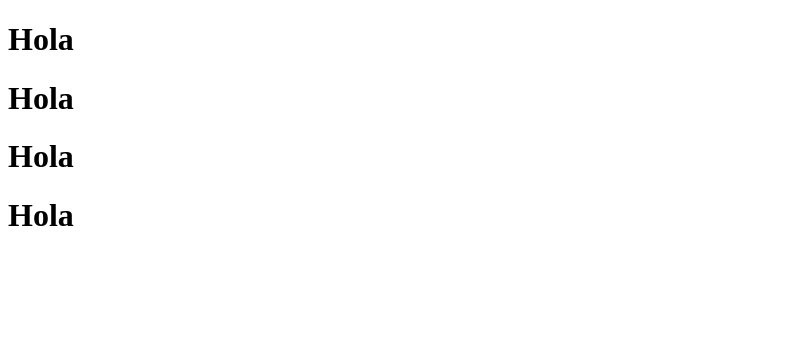
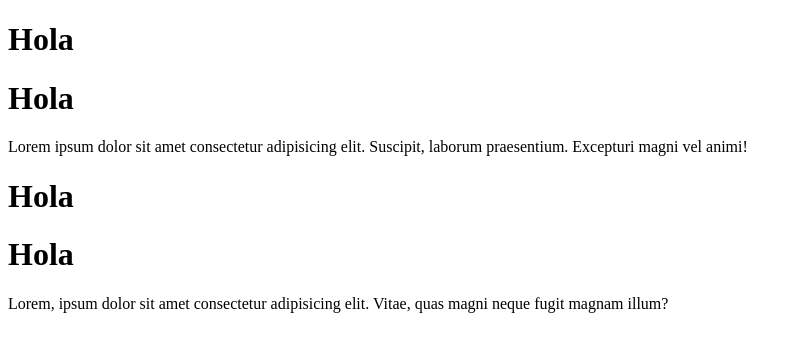
Before and after one commit to AlbeiroMuriel/repaso-hoy, a plain HTML site: page index.html in a window 1280 px wide. Shown: the whole page, without its empty margins (0-801 px from the left). Drawn offline with Linux system fonts and the light colour scheme.

Commit message:
v2 commit

```diff
--- a/index.html
+++ b/index.html
@@ -9,7 +9,9 @@
 <body>
     <h1>Hola</h1>
     <h1>Hola</h1>
+    <p>Lorem ipsum dolor sit amet consectetur adipisicing elit. Suscipit, laborum praesentium. Excepturi magni vel animi!</p>
     <h1>Hola</h1>
     <h1>Hola</h1>
+    Lorem, ipsum dolor sit amet consectetur adipisicing elit. Vitae, quas magni neque fugit magnam illum?
 </body>
 </html>
```
Also changed, not shown: 1 other file.
